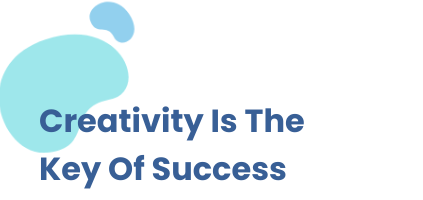
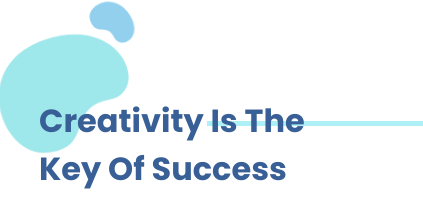
Before and after one commit to Faruqdigital/working-website-design, a plain HTML site: page index.html in a window 390 px wide. Shown: the part 173-373 px from the top of the page, 423 px wide, since content can reach past the window. Drawn offline with nearby package versions, Linux system fonts and the light colour scheme.

Commit message:
complete file

```diff
--- a/index.html
+++ b/index.html
@@ -99,7 +99,7 @@
 
         </div>
 
-        <p>Made with <span class="love">❤</span> by Aiman Shafi️ </p>
+        <p>Made with <span class="love">❤</span> by Ali Reza </p>
 
         </div>
 
--- a/style.css
+++ b/style.css
@@ -90,6 +90,17 @@ img {
     position: absolute;
     top: -90px;
     left: -64px;
+    z-index: -1;
+}
+
+.hero-content h2::after {
+    content: "";
+    width: 233px;
+    height: 7px;
+    background-color: #ADF1F7;
+    position: absolute;
+    top: 31px;
+    left: 270px;
     z-index: -1;
 }
 
@@ -187,6 +198,7 @@ footer p {
 }
 
 
+
 /*------ media scrteen -------*/
 
 @media (max-width: 600px) {
@@ -223,6 +235,17 @@ footer p {
         top: -103px;
         left: -65px;
         z-index: -1
+    }
+
+    .hero-content h2::after {
+        content: "";
+        width: 216px;
+        height: 5px;
+        background-color: #ADF1F7;
+        position: absolute;
+        top: 24px;
+        left: 168px;
+        z-index: -1;
     }
 
     .hero-content p {
```
